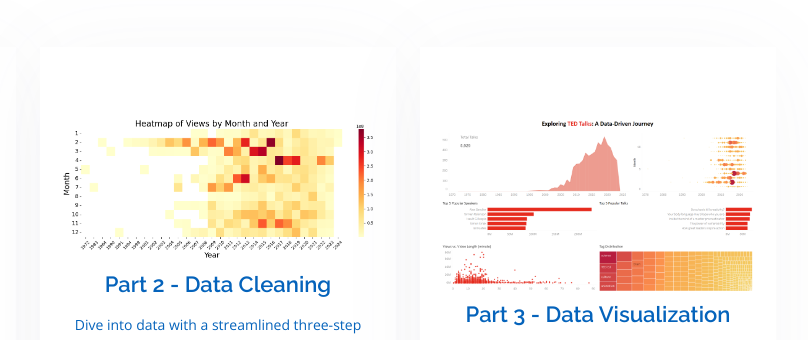
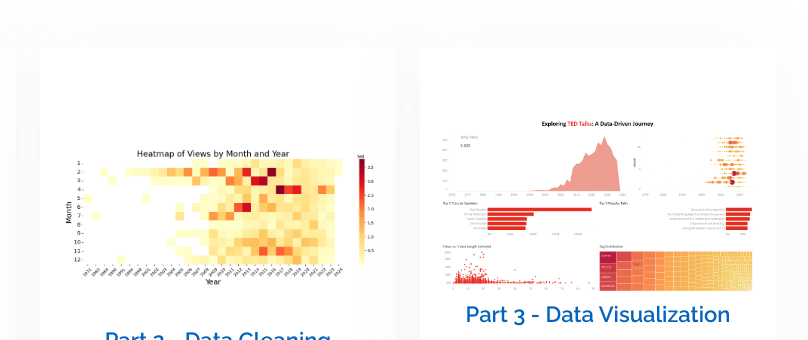
Before and after one commit to adagogogo/adagogogo.github.io, a plain HTML site: page index.html in a window 1280 px wide. Shown: the part 921-1261 px from the top of the page, 472-1280 px from the left. Drawn offline with nearby package versions, Linux system fonts and the light colour scheme.

Commit message:
Update data-cleaning-banner

```diff
--- a/index.html
+++ b/index.html
@@ -120,7 +120,7 @@
             <a href="data-cleaning.html" class="portfolio-details-lightbox" data-glightbox="type: external"
               title="Portfolio Details">
               <div class="icon-box iconbox-pink mainpage-icon-box">
-                <img src="assets/img/data-cleaning/question2-2.png"
+                <img src="assets/img/data-cleaning/data-cleaning-banner.png"
                   style="width: 100%; height: auto;  max-height: 200px;">
                 <h4>Part 2 - Data Cleaning</h4>
                 <p>Dive into data with a streamlined three-step analysis: clean dataset, uncover patterns through
```
Also changed, not shown: assets/img/data-cleaning/data-cleaning-banner.png (added).
